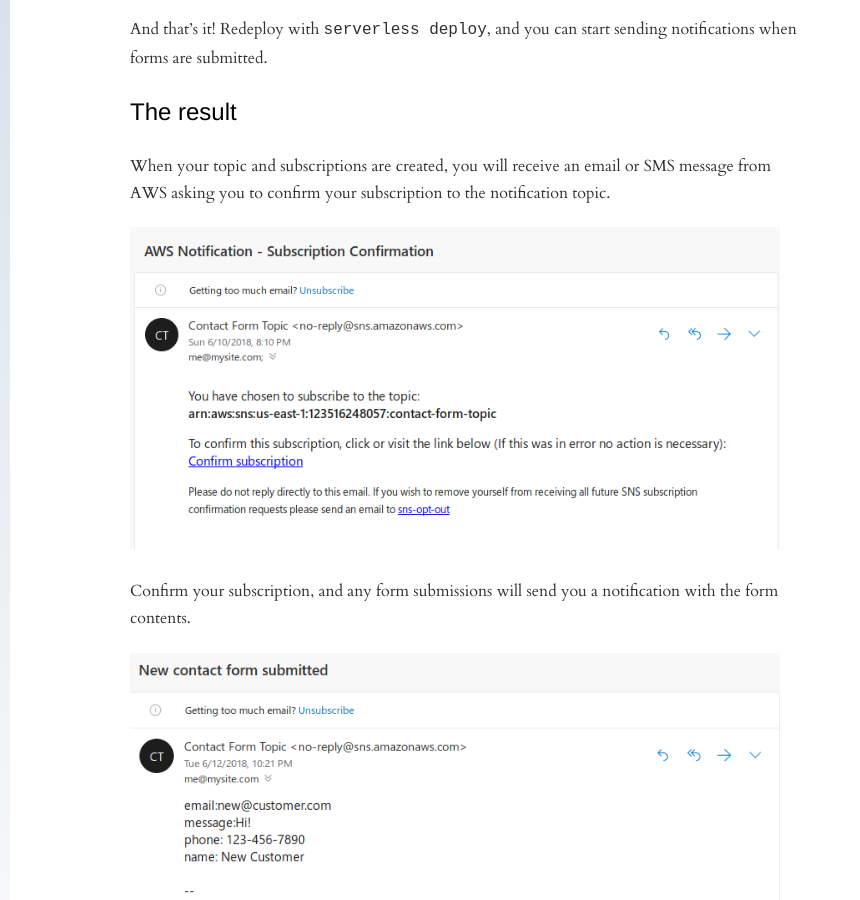
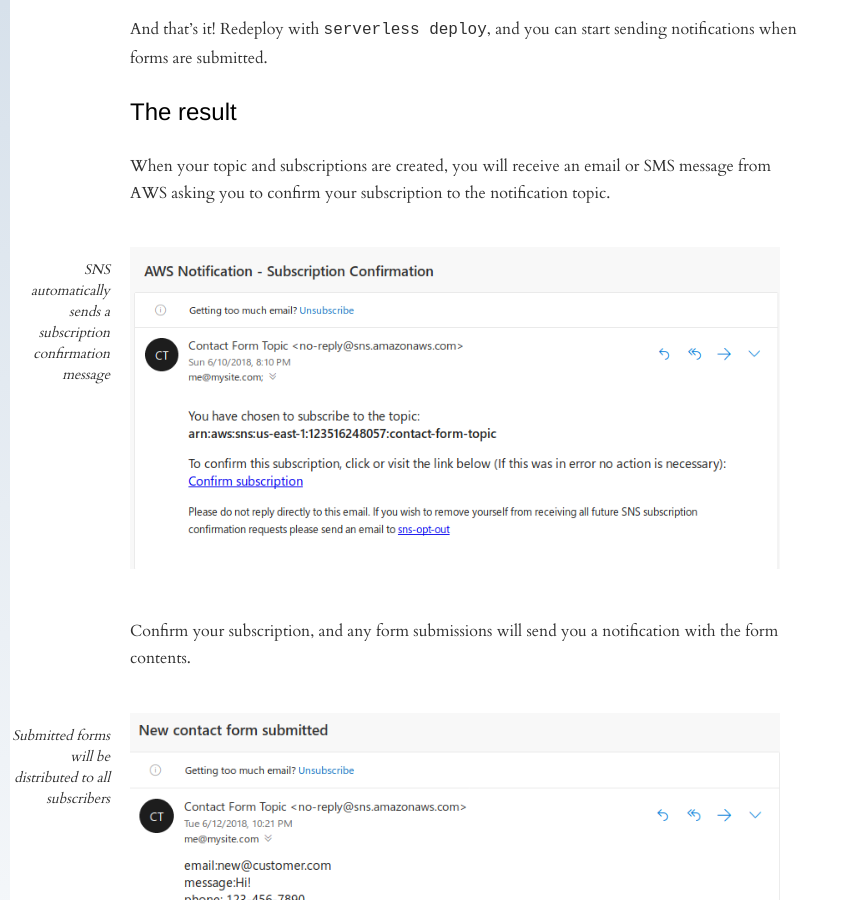
Before and after one commit to rsullivan00/blog, a Jekyll site: the page built from _posts/2018-06-10-notification-lambda.markdown, in a window 1280 px wide and 900 px high, scrolled down 5178 px. Shown: the whole window, without its empty margins (0-860 px from the left). Built offline with Jekyll 4.4.1, drawn with Linux system fonts in a browser that asks for light colours.

Commit message:
Use figure helper for other images

```diff
--- a/_posts/2018-06-10-notification-lambda.markdown
+++ b/_posts/2018-06-10-notification-lambda.markdown
@@ -195,12 +195,20 @@ When your topic and subscriptions are created, you will receive an email or SMS
 message from AWS asking you to confirm your subscription to the
 notification topic.
 
-![Subscription Confirmation](/assets/subscription_confirmation.png)
+{%
+  include figure.html
+  url="/assets/subscription_confirmation.png"
+  caption="SNS automatically sends a subscription confirmation message"
+%}
 
 Confirm your subscription, and any form submissions will send you a notification
 with the form contents.
 
-![Contact Form Submission](/assets/submitted_contact_form.png)
+{%
+  include figure.html
+  url="/assets/submitted_contact_form.png"
+  caption="Submitted forms will be distributed to all subscribers"
+%}
 
 Not pretty, but perfect for internal notifications, especially since subscriptions
 are automatically managed for you! You form handler can also be extended with
```
